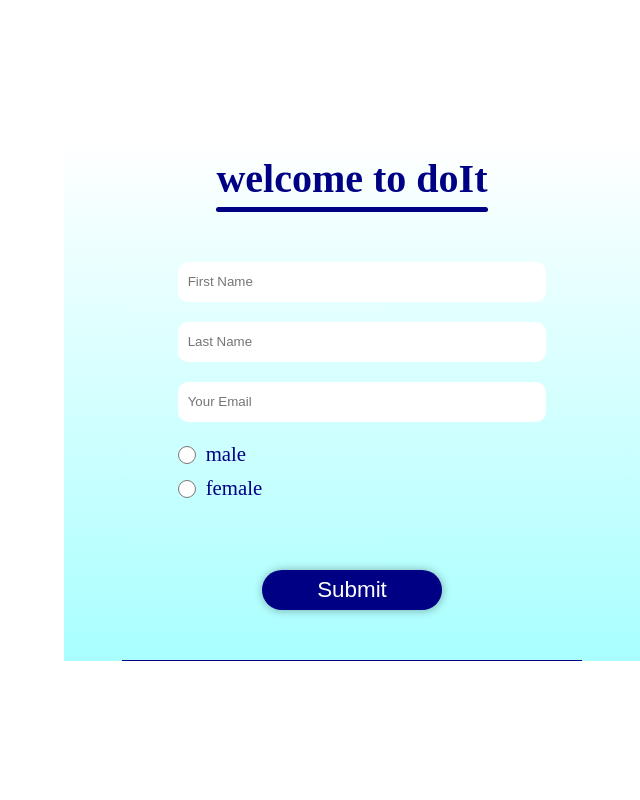
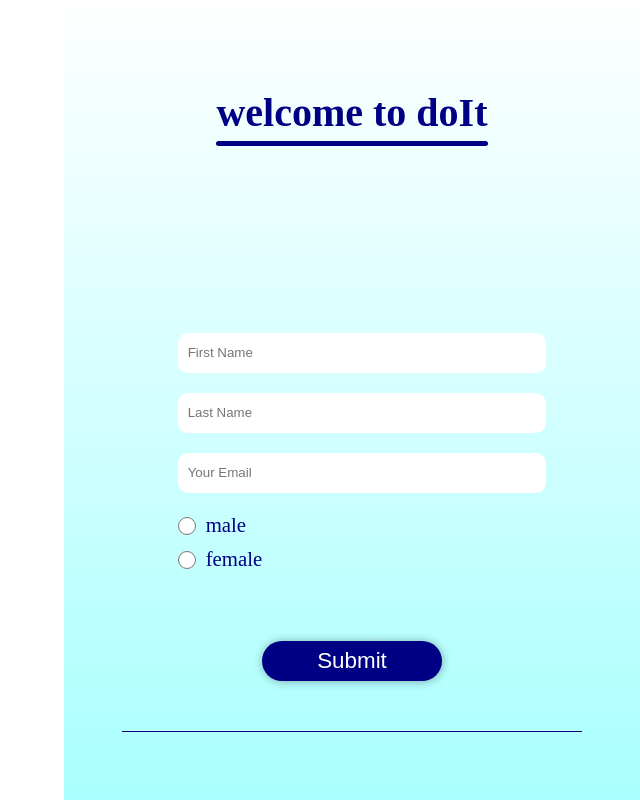
Before and after one commit to bisky0-0/to-do-app, a plain HTML site: page index.html in a window 1280 px wide. Shown: the whole page, without its empty margins (640-1280 px from the left). Drawn offline with Linux system fonts and the light colour scheme.

Commit message:
Edit dist/styles.css

```diff
--- a/styles.css
+++ b/styles.css
@@ -7,7 +7,7 @@
 /*form styling*/
 
 #form-header{
-    margin-top: 15px;
+    margin-top: 20px;
     position: relative;
     color: #000084;
 }
@@ -112,6 +112,7 @@ label>span{
 
 
 #start-page{
+    height: 100vh;
     min-height: 100vh;
     width: 100vw;
 }
```
